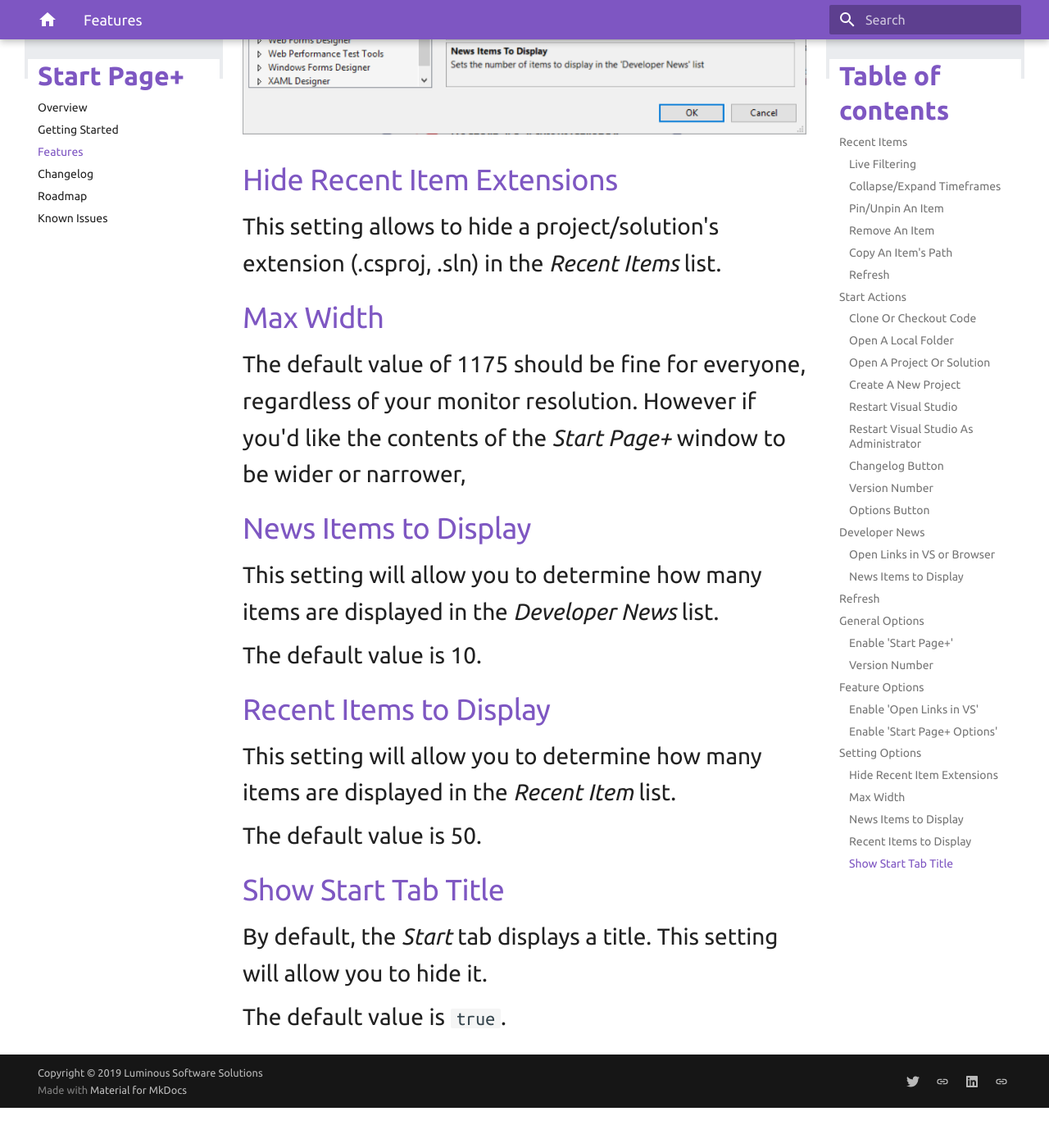
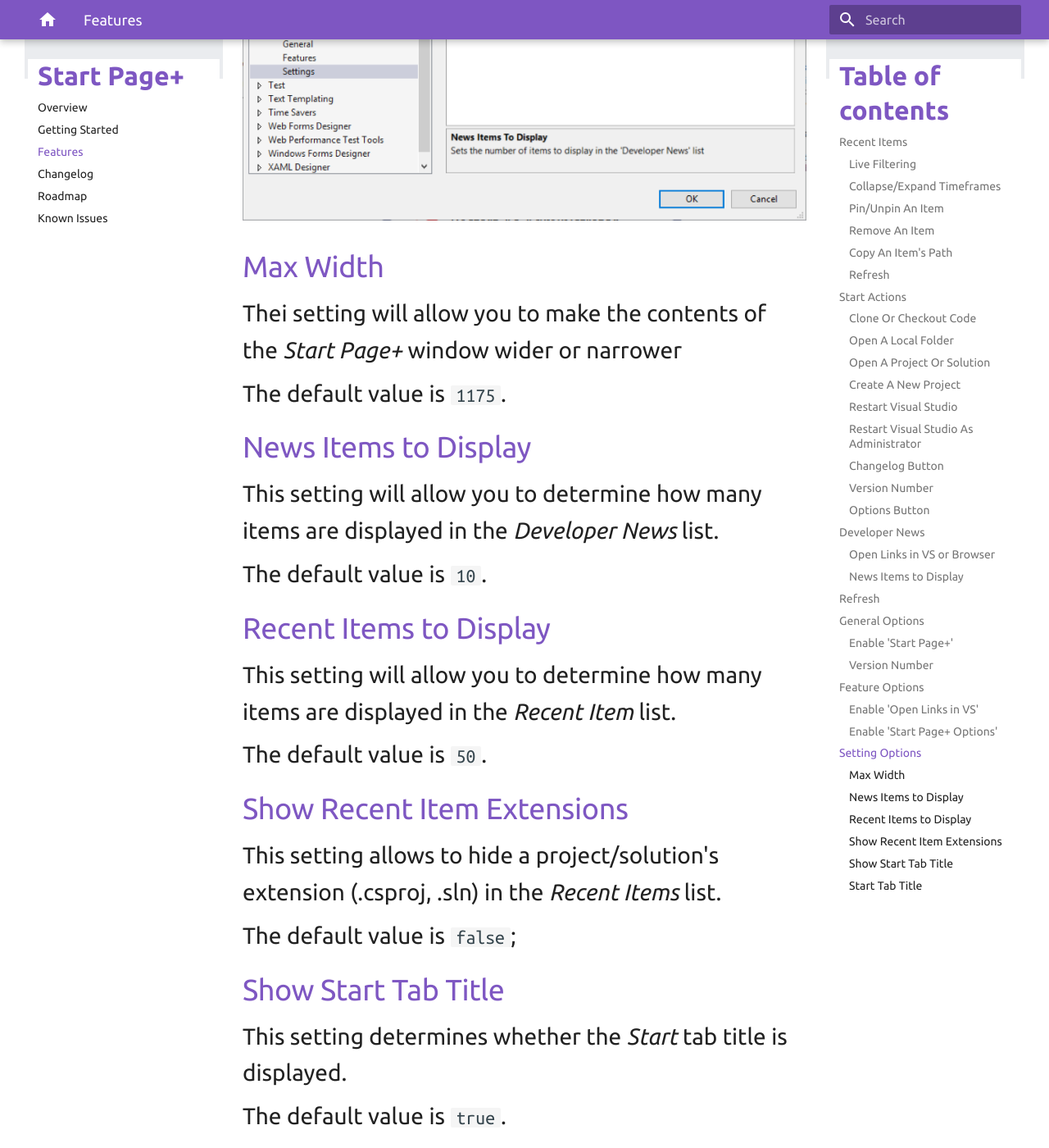
Before and after one commit to luminous-software/start-page-plus, an MkDocs documentation site: the page built from docs-source/features.md, in a window 1280 px wide and 1400 px high, scrolled down 10949 px. Shown: the whole window at 82% size. Built offline with MkDocs 1.6.1 and Material for MkDocs 9.7.7, drawn with Linux system fonts in a browser that asks for light colours; old or Windows-style settings are respelled for this version of MkDocs; before the commit the page ends 12300 px from its top, so only the background shows below that; some of the changed text lies outside the part shown.

Commit message:
Update documentation source files (v0.14.3.32)

```diff
--- a/docs-source/features.md
+++ b/docs-source/features.md
@@ -167,38 +167,50 @@
 
 When set to `false`, clicked items that open a web page will be opened in your default browser.
 
+The default value is `true`.
+
 ### Enable 'Start Page+ Options'
 
 When this setting is set to `true` a 'Start Page+ Options' command is added to the `Tools` | `Options` menu.
+
+The default value is `true`.
 
 ## Setting Options
 
 ![Feature Options](assets/images/options-settings.png)
 
-### Hide Recent Item Extensions
-
-This setting allows to hide a project/solution's extension (.csproj, .sln) in the *Recent Items* list.
-
-
 ### Max Width
 
-The default value of 1175 should be fine for everyone, regardless of your monitor resolution.
-However if you'd like the contents of the _Start Page+_ window to be wider or narrower,
+Thei setting will allow you to make the contents of the _Start Page+_ window wider or narrower
+
+The default value is `1175`.
 
 ### News Items to Display
 
 This setting will allow you to determine how many items are displayed in the *Developer News* list.
 
-The default value is 10.
+The default value is `10`.
 
 ### Recent Items to Display
 
 This setting will allow you to determine how many items are displayed in the *Recent Item* list.
 
-The default value is 50.
+The default value is `50`.
+
+### Show Recent Item Extensions
+
+This setting allows to hide a project/solution's extension (.csproj, .sln) in the *Recent Items* list.
+
+The default value is `false`;
 
 ### Show Start Tab Title
 
-By default, the *Start* tab displays a title. This setting will allow you to hide it.
+This setting determines whether the *Start* tab title is displayed.
 
 The default value is `true`.
+
+### Start Tab Title
+
+This setting will allow you to change the *Start* tab title.
+
+The default value is `What would you like to do today?`.
```
Also changed, not shown: docs-source/changelog.md (+2 -0 lines), docs-source/known-issues.md (+4 -0 lines).
